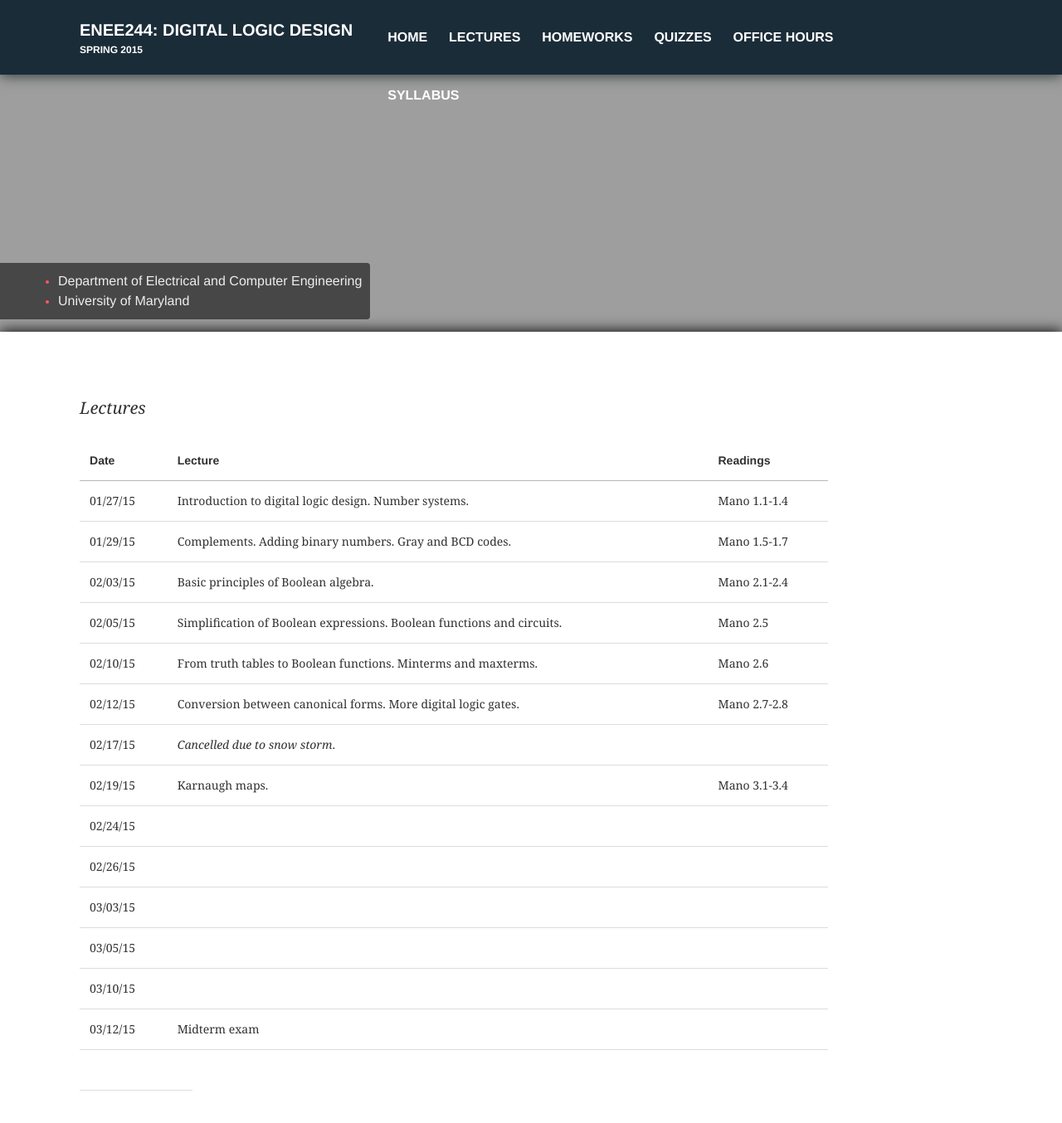
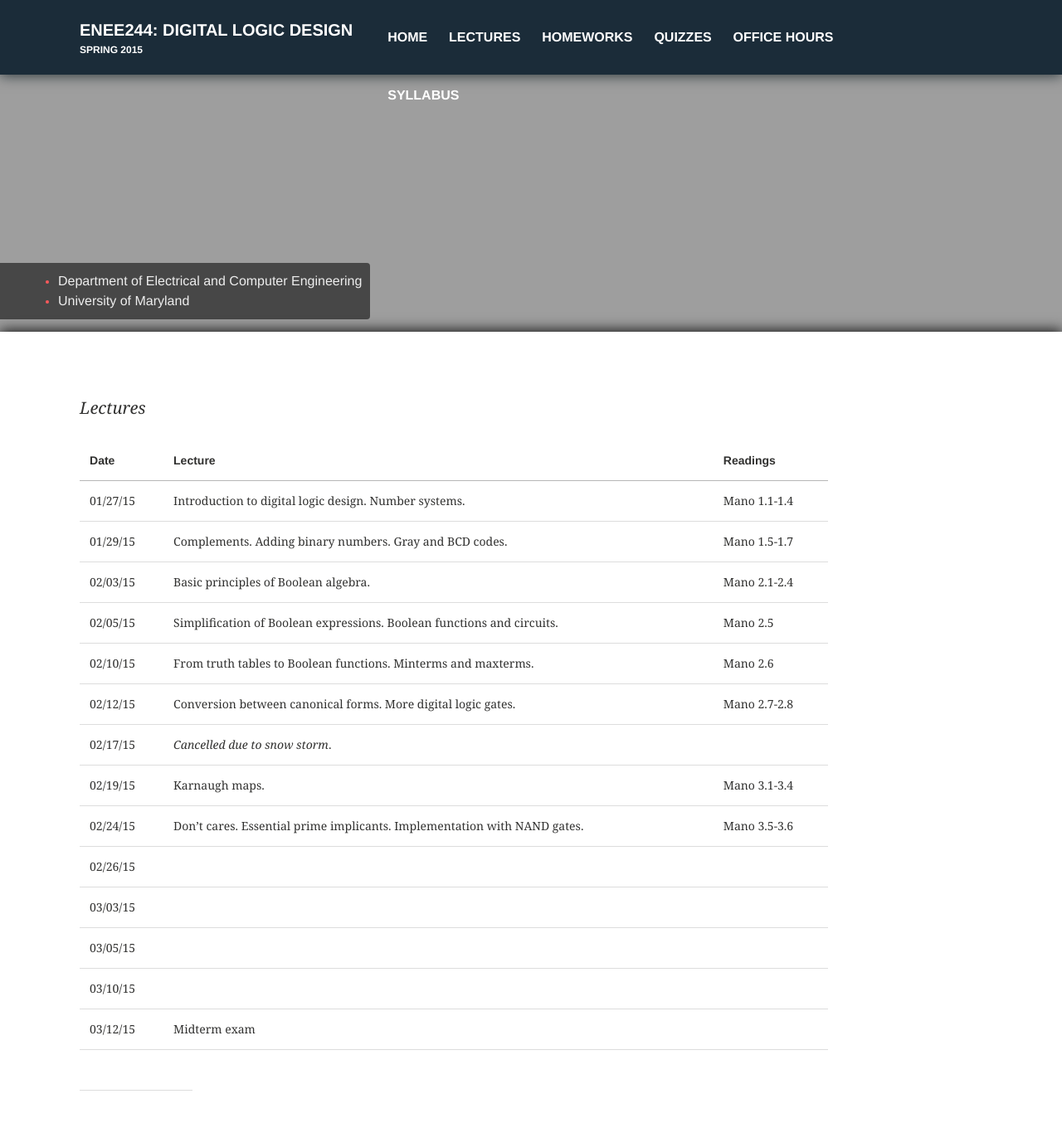
Before and after one commit to enee244/enee244.github.io, a Jekyll site: the page built from lectures/index.md, in a window 1280 px wide and 1382 px high. Shown: the top 1354 px of the window at 83% size. Built offline with Jekyll 4.4.1, drawn with Linux system fonts in a browser that asks for light colours.

Commit message:
Update index.md

```diff
--- a/lectures/index.md
+++ b/lectures/index.md
@@ -18,7 +18,7 @@ Date | Lecture | Readings
 02/12/15 | Conversion between canonical forms. More digital logic gates.| Mano 2.7-2.8
 02/17/15 | *Cancelled due to snow storm*.|
 02/19/15 | Karnaugh maps.| Mano 3.1-3.4
-02/24/15 ||
+02/24/15 | Don't cares. Essential prime implicants. Implementation with NAND gates.| Mano 3.5-3.6
 02/26/15 ||
 03/03/15 ||
 03/05/15 ||
```
